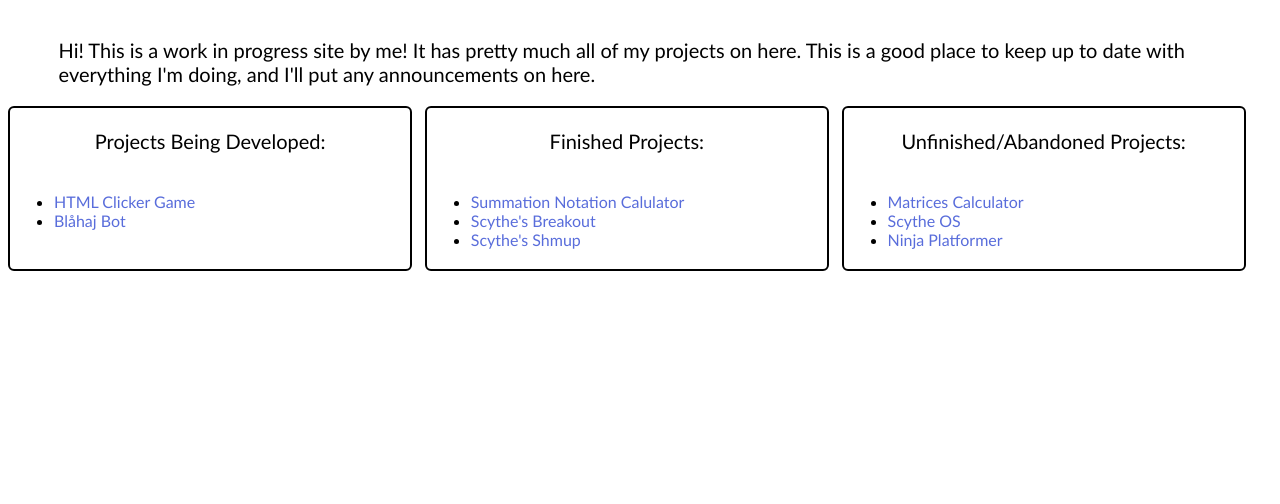
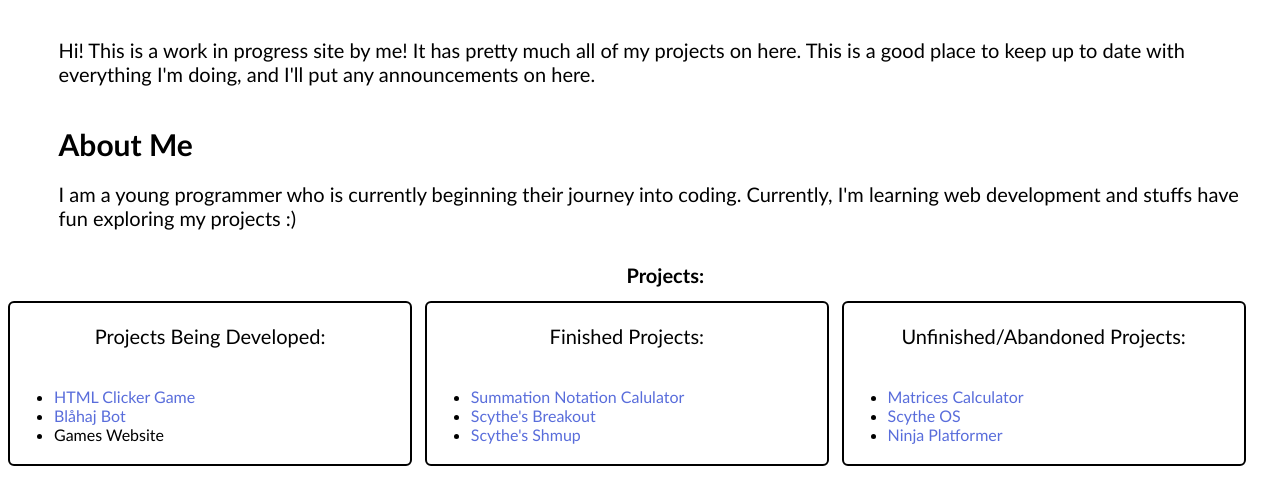
Before and after one commit to Scythe101/scythe101.github.io, a plain HTML site: page index.html in a window 1280 px wide. Shown: the part 192-696 px from the top of the page. Drawn offline with Linux system fonts and the light colour scheme.

Commit message:
added an about me

```diff
--- a/index.html
+++ b/index.html
@@ -28,6 +28,11 @@
     <div id=b>
       <p>Hi! This is a work in progress site by me! It has pretty much all of my projects on here. This is a good place to keep up to date with everything I'm doing, and I'll put any announcements on here.</p>
     </div>
+    <div id="c">
+      <h1>About Me</h1>
+      <p>I am a young programmer who is currently beginning their journey into coding. Currently, I'm learning web development and stuffs have fun exploring my projects :)</p>
+    </div>
+    <h1 id="d">Projects:</h1>
     <div id="projects">
       <p>Projects Being Developed:</p>
       <div id="leftText">
@@ -38,6 +43,7 @@
           <li>
             <a href="https://github.com/Scythe101/blahajBot">Blåhaj Bot</a>
           </li>
+          <li>Games Website</li>
         </ul>
       </div>
     </div>
--- a/style.css
+++ b/style.css
@@ -65,6 +65,27 @@ a:visited{
   justify-content: center;
 }
 
+#c{
+  width: 100%;
+  font-family: 'Trebuchet MS', sans-serif;
+  text-align: left;
+  font-size: 20px;
+  padding-left: 4%;
+}
+
+#c h1{
+  font-size: 30px;
+}
+
+#d{
+  width: 100%;
+  font-family: 'Trebuchet MS', sans-serif;
+  text-align: center;
+  font-size: 20px;
+  padding-left: 4%;
+}
+
+
 
 #space{
   width: 1%;
```
